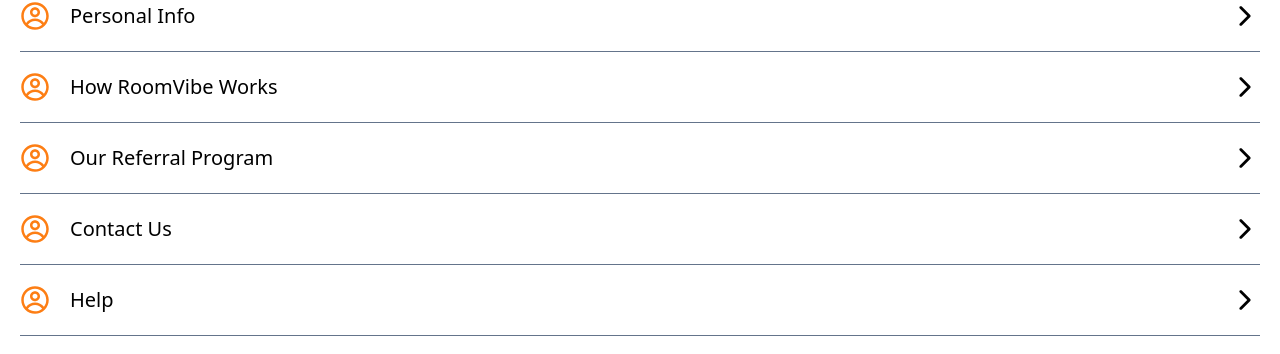
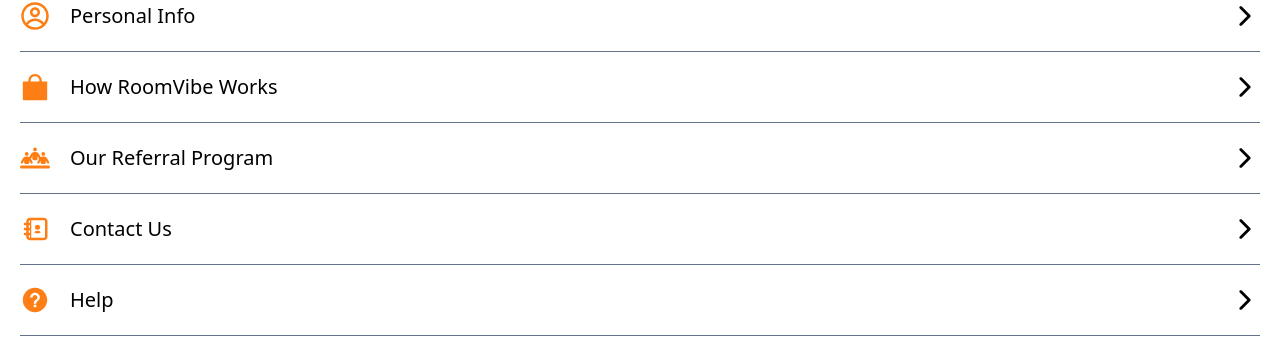
Before and after one commit to KwameGilbert/room-vibe, a Next.js app in the folder roomvibe/: page /profile in a window 1280 px wide. Shown: the part 389-743 px from the top of the page. Built offline with nearby package versions, Linux system fonts and the light colour scheme.

Commit message:
all designs of the pages done left with the funtionalities

```diff
--- a/roomvibe/app/booking/page.js
+++ b/roomvibe/app/booking/page.js
@@ -1,13 +1,13 @@
 import MobileNavbar from "@/src/Components/Home-components/MobileNavbar";
 import Image from "next/image";
-import Booking from "../../public/images/wishlist.gif"
+import Booking from "../../public/images/wish.gif"
 
 export default function booking(){
   return(
     <section>
        <MobileNavbar/>
       <h1 className="text-3xl text-center pt-10">My Booked List</h1>
-      <div className="flex flex-col items-center justify-center h-[90vh]">
+      <div className="flex flex-col items-center justify-center h-[70vh]">
         <Image src={Booking} alt="wishlist"/>
         <p>No Bookings Found</p>
       </div>
--- a/roomvibe/app/map/page.js
+++ b/roomvibe/app/map/page.js
@@ -1,13 +1,13 @@
 import MobileNavbar from "@/src/Components/Home-components/MobileNavbar";
 import Image from "next/image";
-import Map from "../../public/images/map.gif"
+import Map from "../../public/images/map1.gif"
 
 export default function map (){
   return(
     <section>
       <MobileNavbar/>
       <h1 className="text-3xl text-center pt-10">Map</h1>
-      <div className="flex flex-col items-center justify-center h-[90vh]">
+      <div className="flex flex-col items-center justify-center h-[70vh]">
         <Image src={Map} alt="map"/>
       </div>
     </section>
--- a/roomvibe/app/profile/page.js
+++ b/roomvibe/app/profile/page.js
@@ -2,6 +2,10 @@
 import Link from "next/link"
 import { CgProfile } from "react-icons/cg";
 import { IoIosArrowForward } from "react-icons/io";
+import { IoBagSharp } from "react-icons/io5";
+import { FaPeopleLine } from "react-icons/fa6";
+import { TiContacts } from "react-icons/ti";
+import { IoMdHelpCircle } from "react-icons/io";
 
 
 export default function profile() {
@@ -33,7 +37,7 @@
 
           <div className="flex items-center justify-between py-5 border-b border-slate-500">
             <p className="flex gap-5 items-center ">
-              <CgProfile size={30} color="#fd7e14"/>
+              <IoBagSharp size={30} color="#fd7e14"/>
               <small className="text-xl">How RoomVibe Works</small>
             </p>
             <IoIosArrowForward size={30}/>
@@ -41,7 +45,7 @@
 
           <div className="flex items-center justify-between py-5 border-b border-slate-500">
             <p className="flex gap-5 items-center ">
-              <CgProfile size={30} color="#fd7e14"/>
+              <FaPeopleLine size={30} color="#fd7e14"/>
               <small className="text-xl">Our Referral Program</small>
             </p>
             <IoIosArrowForward size={30}/>
@@ -49,7 +53,7 @@
 
           <div className="flex items-center justify-between py-5 border-b border-slate-500">
             <p className="flex gap-5 items-center ">
-              <CgProfile size={30} color="#fd7e14"/>
+              <TiContacts size={30} color="#fd7e14"/>
               <small className="text-xl">Contact Us</small>
             </p>
             <IoIosArrowForward size={30}/>
@@ -57,7 +61,7 @@
 
           <div className="flex items-center justify-between py-5 border-b border-slate-500">
             <p className="flex gap-5 items-center ">
-              <CgProfile size={30} color="#fd7e14"/>
+              <IoMdHelpCircle size={30} color="#fd7e14"/>
               <small className="text-xl">Help</small>
             </p>
             <IoIosArrowForward size={30}/>
--- a/roomvibe/app/wishlist/page.js
+++ b/roomvibe/app/wishlist/page.js
@@ -1,13 +1,13 @@
 import MobileNavbar from "@/src/Components/Home-components/MobileNavbar";
 import Image from "next/image";
-import Wishlist from "../../public/images/wishlist.gif"
+import Wishlist from "../../public/images/wish.gif"
 
 export default function wishlist (){
   return(
     <section>
       <MobileNavbar/>
       <h1 className="text-3xl text-center pt-10">Wishlist</h1>
-      <div className="flex flex-col items-center justify-center h-[90vh]">
+      <div className="flex flex-col items-center justify-center h-[70vh]">
         <Image src={Wishlist} alt="wishlist"/>
         <p>No hostel in your wishlist</p>
       </div>
```
Also changed, not shown: roomvibe/public/images/map1.gif (added), roomvibe/public/images/wish.gif (added).
